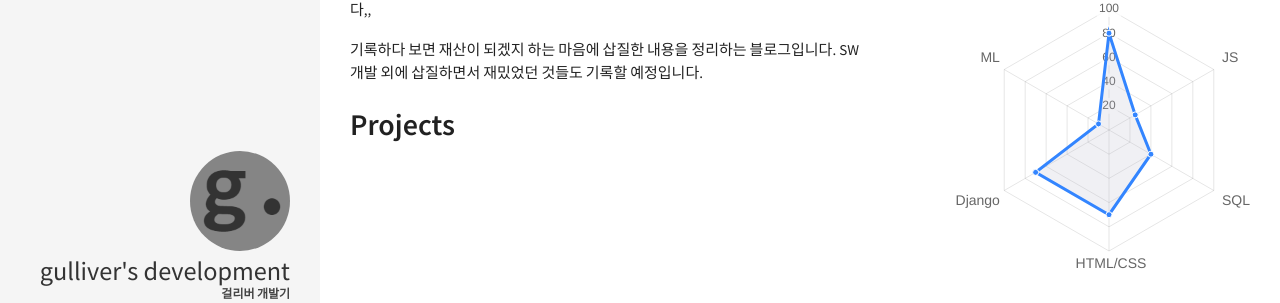
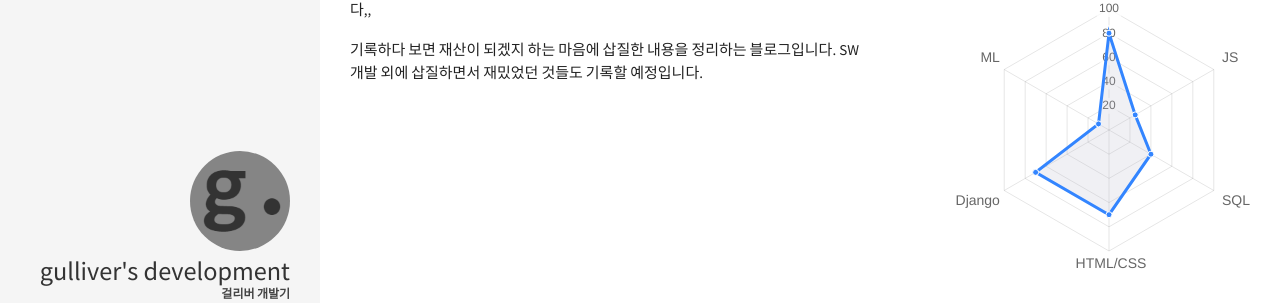
Before and after one commit to taejukim/taejukim.github.io, a Jekyll site: the page built from resume.html, in a window 1280 px wide. Shown: the part 152-455 px from the top of the page. Built offline with Jekyll 4.4.1, drawn with Linux system fonts in a browser that asks for light colours; nearby versions of some CDN libraries.

Commit message:
remove, Project section remove.

```diff
--- a/_layouts/resume.html
+++ b/_layouts/resume.html
@@ -9,11 +9,11 @@ layout: default
             </div>
         </div>
 
-        <div class="row">
+        {% comment %} <div class="row">
             <div class="col">
                 {% include sections/projects.html %}
             </div>
-        </div>
+        </div> {% endcomment %}
     </div>
 
     <div class="col l4 offset-l1">
```
